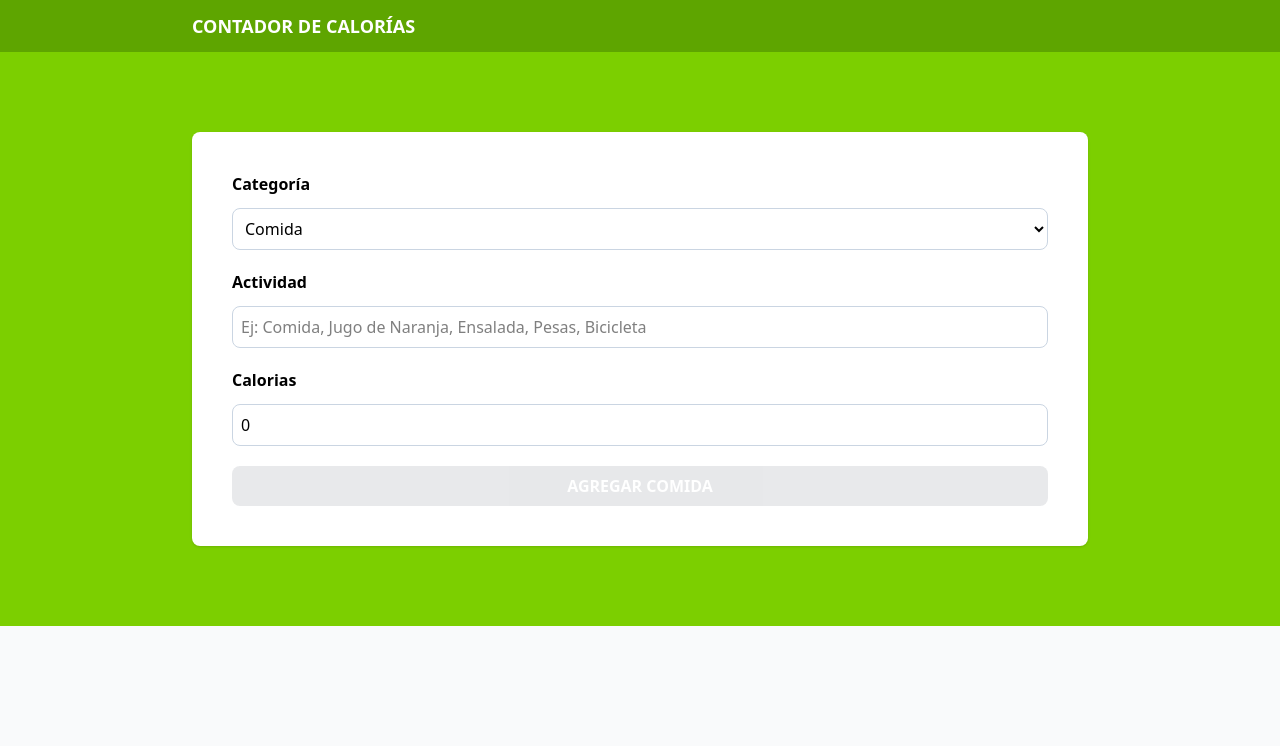
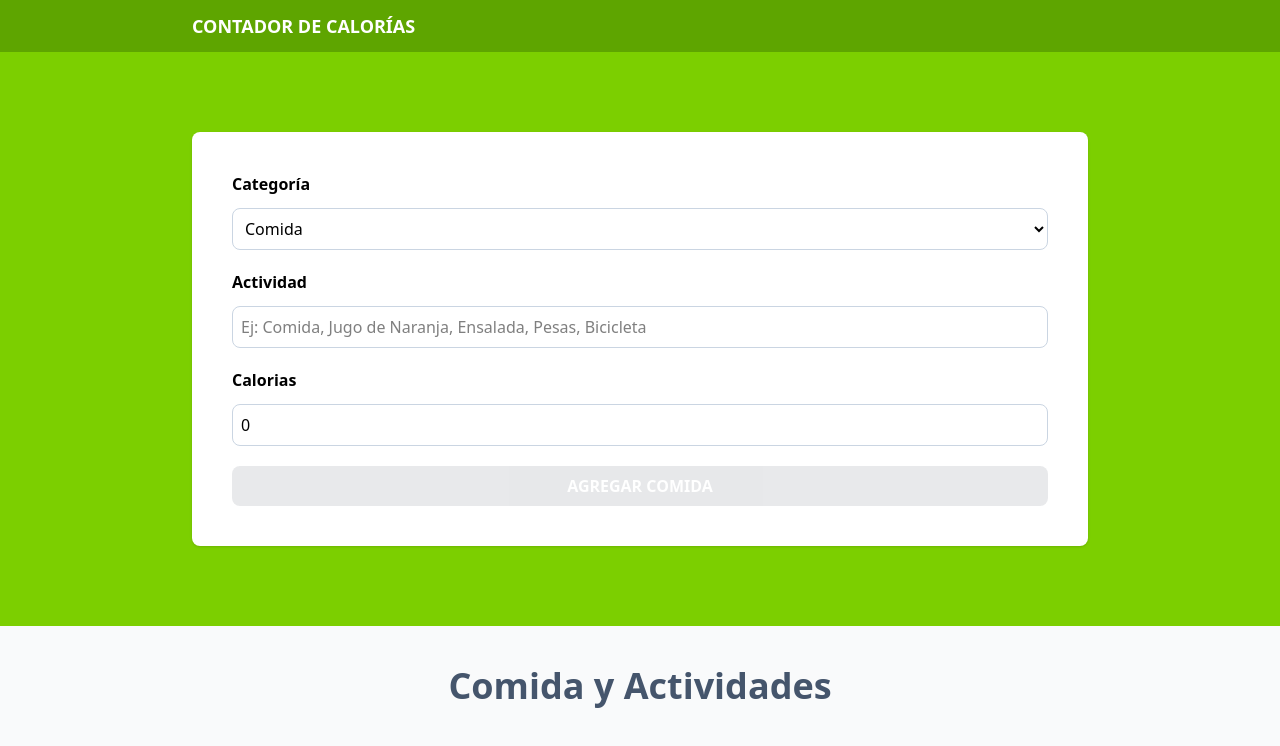
Before and after one commit to Fr3ak-Dev/cal_control, a React (Vite) app: page / in a window 1280 px wide. Shown: the top 746 px of the page. Built offline with nearby package versions, Linux system fonts and the light colour scheme.

Commit message:
Add ActivityList component to display activities in the App

```diff
--- a/src/App.tsx
+++ b/src/App.tsx
@@ -1,6 +1,7 @@
 import { useReducer } from "react"
 import Form from "./components/Form"
 import { activityReducer, initialState } from "./reducers/activity-reducer"
+import ActivityList from "./components/ActivityList"
 
 function App() {
 
@@ -23,6 +24,12 @@
           />
         </div>
       </section>
+
+      <section className="p-10 mx-auto max-w-4xl">
+        <ActivityList
+          activities={state.activities}
+        />
+      </section>
     </>
   )
 }
--- /dev/null
+++ b/src/components/ActivityList.tsx
@@ -0,0 +1,34 @@
+import { Activity } from "../types"
+
+type ActivityListProps = {
+    activities: Activity[]
+}
+
+export default function ActivityList({ activities }: ActivityListProps) {
+
+    return (
+        <>
+            <h2 className="text-4xl font-bold text-slate-600 text-center">
+                Comida y Actividades
+            </h2>
+
+            {activities.map( activity => (
+                <div key={activity.id} className="bg-white px-5 py-10 mt-5 flex justify-between">
+                    <div className="space-y-2 relative">
+                        <p>
+                            {activity.category}
+                        </p>
+                        <p className="text-2xl font-bold pt-5">{activity.name}</p>
+                        <p className="font-black text-4xl text-lime-500">
+                            {activity.calories} {''}
+                            <span>Calorías</span>
+                        </p>
+                    </div>
+                    <div>
+                        Y
+                    </div>
+                </div>
+            ))}
+        </>
+    )
+}
```
